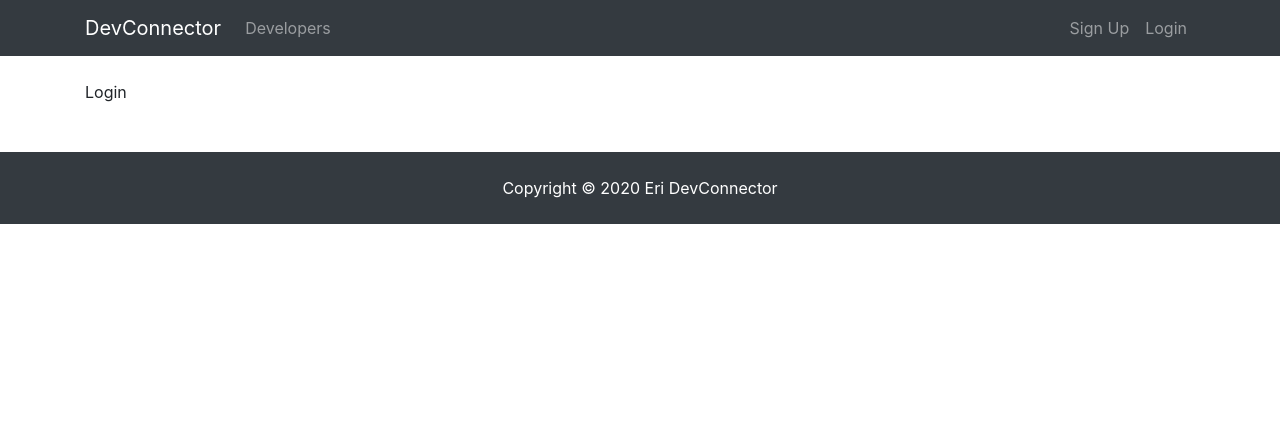
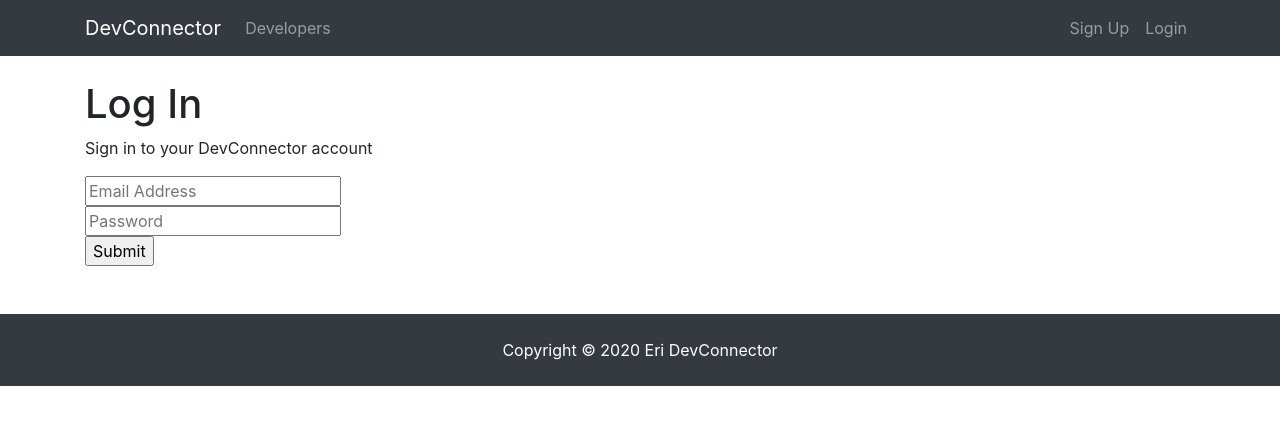
Before and after one commit to byohannes/EriDevConnector, a React (Create React App) app in the folder client/: page /login in a window 1280 px wide. Shown: the top 424 px of the page. Built offline with nearby package versions, Linux system fonts and the light colour scheme.

Commit message:
sign in form created

```diff
--- a/client/src/components/auth/Login.js
+++ b/client/src/components/auth/Login.js
@@ -1,7 +1,39 @@
 import React from "react";
 
 const Login = () => {
-  return <div>Login</div>;
+  return (
+    <div classname="login">
+      <div classname="container">
+        <div classname="row">
+          <div classname="col-md-8 m-auto">
+            <h1 classname="display-4 text-center">Log In</h1>
+            <p classname="lead text-center">
+              Sign in to your DevConnector account
+            </p>
+            <form action="dashboard.html">
+              <div classname="form-group">
+                <input
+                  type="email"
+                  classname="form-control form-control-lg"
+                  placeholder="Email Address"
+                  name="email"
+                />
+              </div>
+              <div classname="form-group">
+                <input
+                  type="password"
+                  classname="form-control form-control-lg"
+                  placeholder="Password"
+                  name="password"
+                />
+              </div>
+              <input type="submit" classname="btn btn-info btn-block mt-4" />
+            </form>
+          </div>
+        </div>
+      </div>
+    </div>
+  );
 };
 
 export default Login;
```
